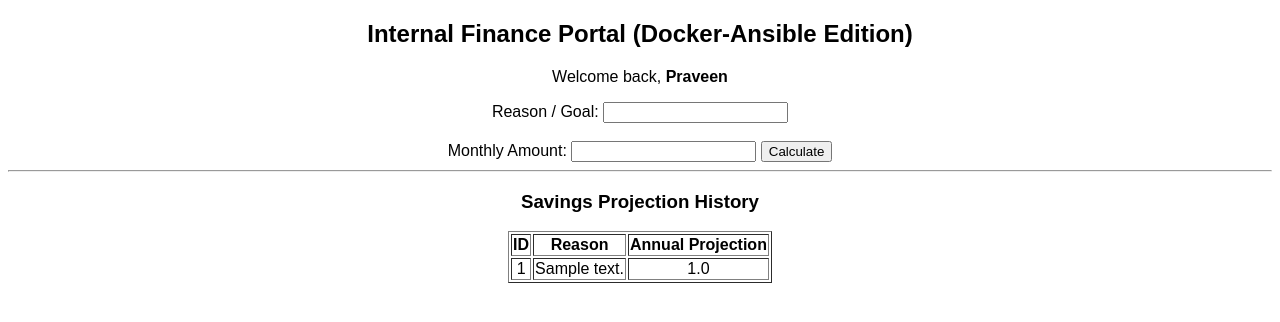
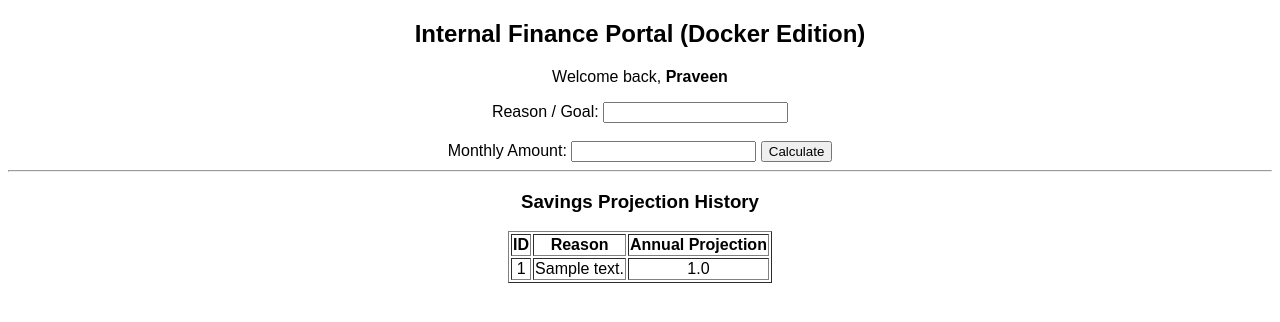
Before and after one commit to praveenkumarilla4git/InternalFinance-Docker, a Flask app: page / in a window 1280 px wide. Shown: the top 322 px of the page. Run offline with Flask 3, Linux system fonts and the light colour scheme; tables that the repository leaves empty hold one stand-in row (values such as "Sample post").

Commit message:
revoked earlier cahnge in index.html

```diff
--- a/app/templates/index.html
+++ b/app/templates/index.html
@@ -2,7 +2,7 @@
 <html>
 <head><title>Finance Portal</title></head>
 <body style="text-align:center; font-family: sans-serif;">
-    <h2>Internal Finance Portal (Docker-Ansible Edition)</h2>
+    <h2>Internal Finance Portal (Docker Edition)</h2>
     <p>Welcome back, <b>{{ user_name }}</b></p>
     <form method="POST">
         Reason / Goal: <input type="text" name="reason_goal" required> <br><br>
```
